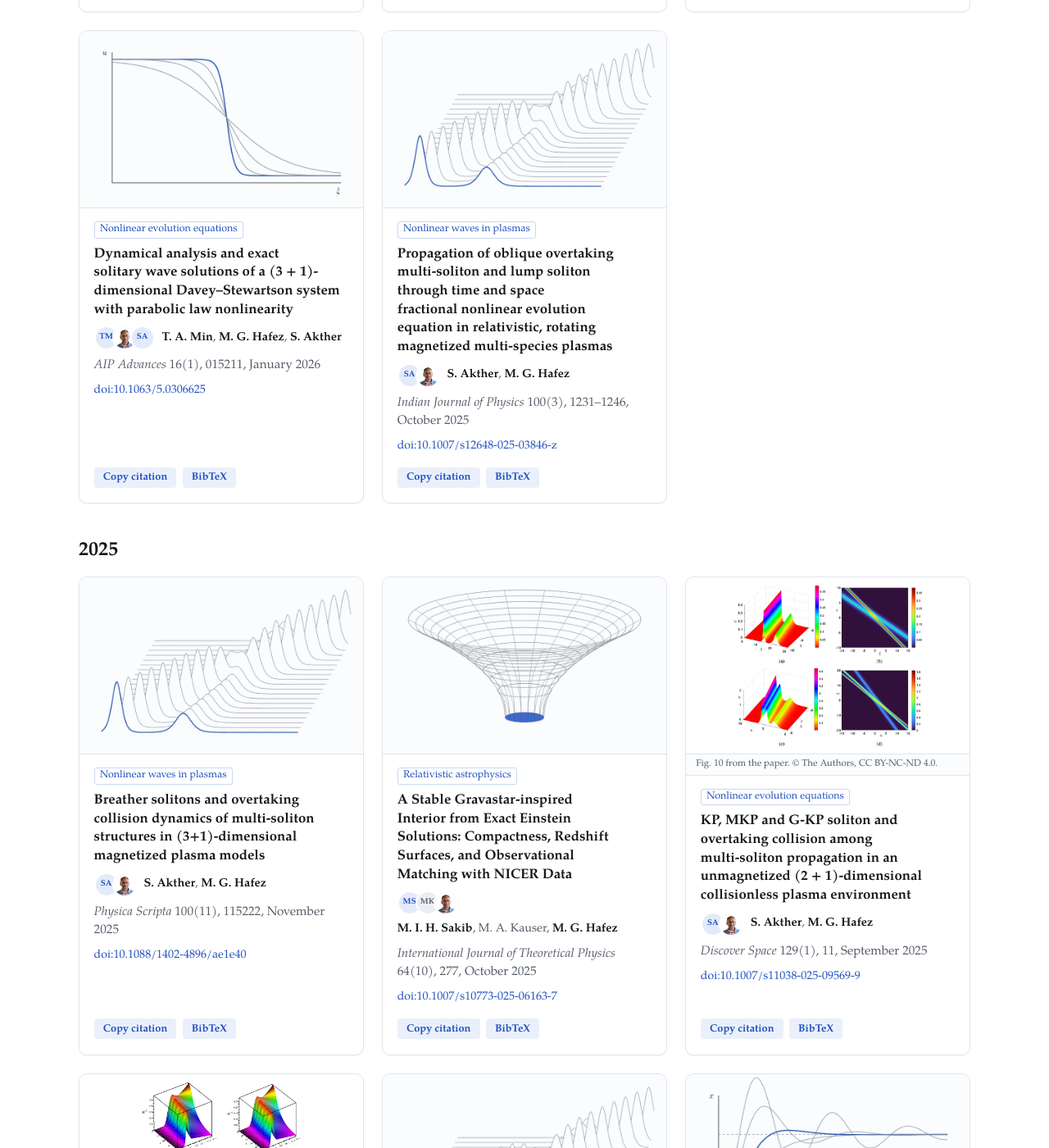
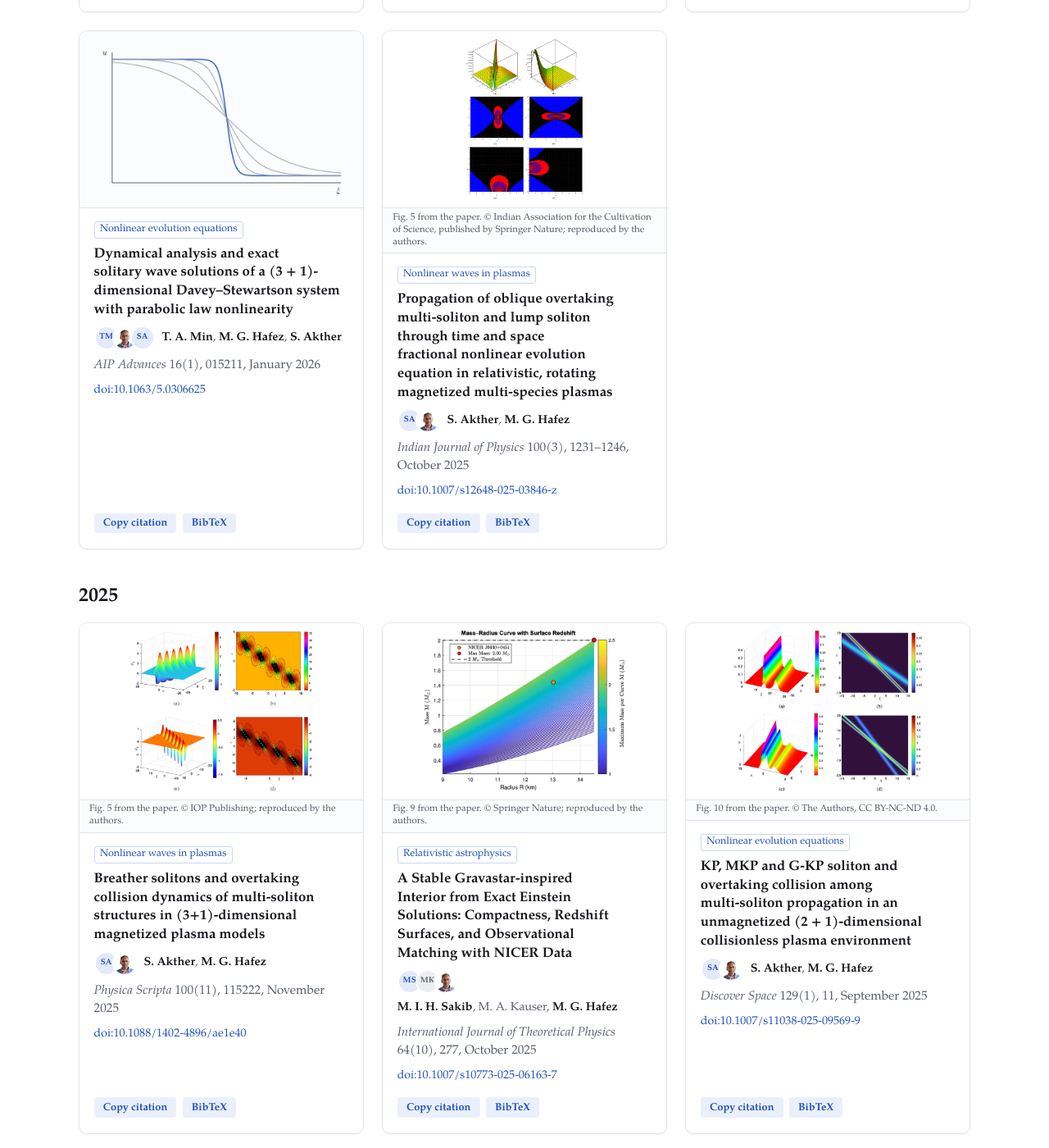
Before and after one commit to MPBLab/mpblab.github.io, a Jekyll site: the page built from publications.html, in a window 1280 px wide and 1400 px high, scrolled down 4052 px. Shown: the whole window at 82% size. Built offline with Jekyll 4.4.1, drawn with Linux system fonts in a browser that asks for light colours; some of the changed text lies outside the part shown.

Commit message:
Add figures for seven more papers
HEDP (Elsevier), two Indian Journal of Physics papers and IJTP
(Springer), and three Physica Scripta papers (IOP), from the
publishers' image servers, reused by the authors with a credit line
naming the copyright holder.

Co-Authored-By: Claude Opus 5.5 <noreply@anthropic.com>
Claude-Session: https://claude.ai/code/session_011cDtMcLHHhAaKfFLiu1eVc

```diff
--- a/_data/publications.yml
+++ b/_data/publications.yml
@@ -96,6 +96,9 @@
   doi: "10.1016/j.hedp.2026.101295"
   type: "journal"
   topic: "plasma-waves"
+  image: "fig-hedp-2026-head-on-collisions.webp"
+  image_alt: "Head-on collisions of multi-solitons and lump waves: three-dimensional and contour plots"
+  image_credit: "Fig. 2 from the paper. © Elsevier; reproduced by the authors."
 
 - title: "Deep neural networks based neural Lyapunov control design for stability of variable fractional-order systems"
   authors: "Sayed Allamah Iqbal, Md. Golam Hafez, Rathinasamy Sakthivel, Shanmugam Harshavarthini, Asaduzzaman"
@@ -259,6 +262,9 @@
   doi: "10.1007/s12648-025-03846-z"
   type: "journal"
   topic: "plasma-waves"
+  image: "fig-ijp-2026-lump-soliton.webp"
+  image_alt: "Lump soliton profiles and their contour maps in a rotating magnetized plasma"
+  image_credit: "Fig. 5 from the paper. © Indian Association for the Cultivation of Science, published by Springer Nature; reproduced by the authors."
 
 # ---------- 2025 (checked against Crossref and OpenAlex) ----------
 
@@ -273,6 +279,9 @@
   doi: "10.1088/1402-4896/ae1e40"
   type: "journal"
   topic: "plasma-waves"
+  image: "fig-ps-2025-breather-solitons.webp"
+  image_alt: "Breather solitons in a (3+1)-dimensional magnetized plasma: surface and contour plots"
+  image_credit: "Fig. 5 from the paper. © IOP Publishing; reproduced by the authors."
 
 - title: "A Stable Gravastar-inspired Interior from Exact Einstein Solutions: Compactness, Redshift Surfaces, and Observational Matching with NICER Data"
   authors: "M. I. H. Sakib, M. A. Kauser, M. G. Hafez"
@@ -285,6 +294,9 @@
   doi: "10.1007/s10773-025-06163-7"
   type: "journal"
   topic: "relativistic-astrophysics"
+  image: "fig-ijtp-2025-gravastar-mass-radius.webp"
+  image_alt: "Mass-radius curves of the gravastar-inspired model compared with NICER observations"
+  image_credit: "Fig. 9 from the paper. © Springer Nature; reproduced by the authors."
 
 - title: "KP, MKP and G-KP soliton and overtaking collision among multi-soliton propagation in an unmagnetized (2 + 1)-dimensional collisionless plasma environment"
   authors: "Salena Akther, Md. Golam Hafez"
@@ -405,6 +417,9 @@
   doi: "10.1088/1402-4896/adc2b0"
   type: "journal"
   topic: "evolution-equations"
+  image: "fig-ps-2025-burgers-cubic-quartic.webp"
+  image_alt: "Three-dimensional shock profiles from the Burgers equation with cubic and quartic nonlinearity"
+  image_credit: "Fig. 2 from the paper. © IOP Publishing; reproduced by the authors."
 
 - title: "Investigating the nonlinear dynamics of acoustic waves by analyzing the Kadomtsev–Petviashvili equation in an unmagnetized plasma"
   authors: "Fowziyah Zaman, Sagar Barua, M. G. Hafez, S. A. Iqbal"
@@ -429,6 +444,9 @@
   doi: "10.1088/1402-4896/ada20b"
   type: "journal"
   topic: "plasma-waves"
+  image: "fig-ps-2025-supercritical-phase-portraits.webp"
+  image_alt: "Phase portraits of ion-acoustic waves around the supercritical values"
+  image_credit: "Fig. 2 from the paper. © IOP Publishing; reproduced by the authors."
 
 - title: "Effects of the polarization force and coupling parameter on dust acoustic shocks around the critical and supercritical values in a strongly coupled dusty plasma"
   authors: "M. N. Islam, M. G. Hafez, R. Sakthivel"
@@ -441,3 +459,6 @@
   doi: "10.1007/s12648-024-03269-2"
   type: "journal"
   topic: "plasma-waves"
+  image: "fig-ijp-2025-dust-acoustic-shocks.webp"
+  image_alt: "Three-dimensional profiles of dust acoustic shock waves"
+  image_credit: "Fig. 7 from the paper. © Indian Association for the Cultivation of Science, published by Springer Nature; reproduced by the authors."
```
Also changed, not shown: assets/img/pubs/fig-hedp-2026-head-on-collisions.webp (added), assets/img/pubs/fig-ijp-2025-dust-acoustic-shocks.webp (added), assets/img/pubs/fig-ijp-2026-lump-soliton.webp (added), assets/img/pubs/fig-ijtp-2025-gravastar-mass-radius.webp (added), assets/img/pubs/fig-ps-2025-breather-solitons.webp (added), assets/img/pubs/fig-ps-2025-burgers-cubic-quartic.webp (added), assets/img/pubs/fig-ps-2025-supercritical-phase-portraits.webp (added).
